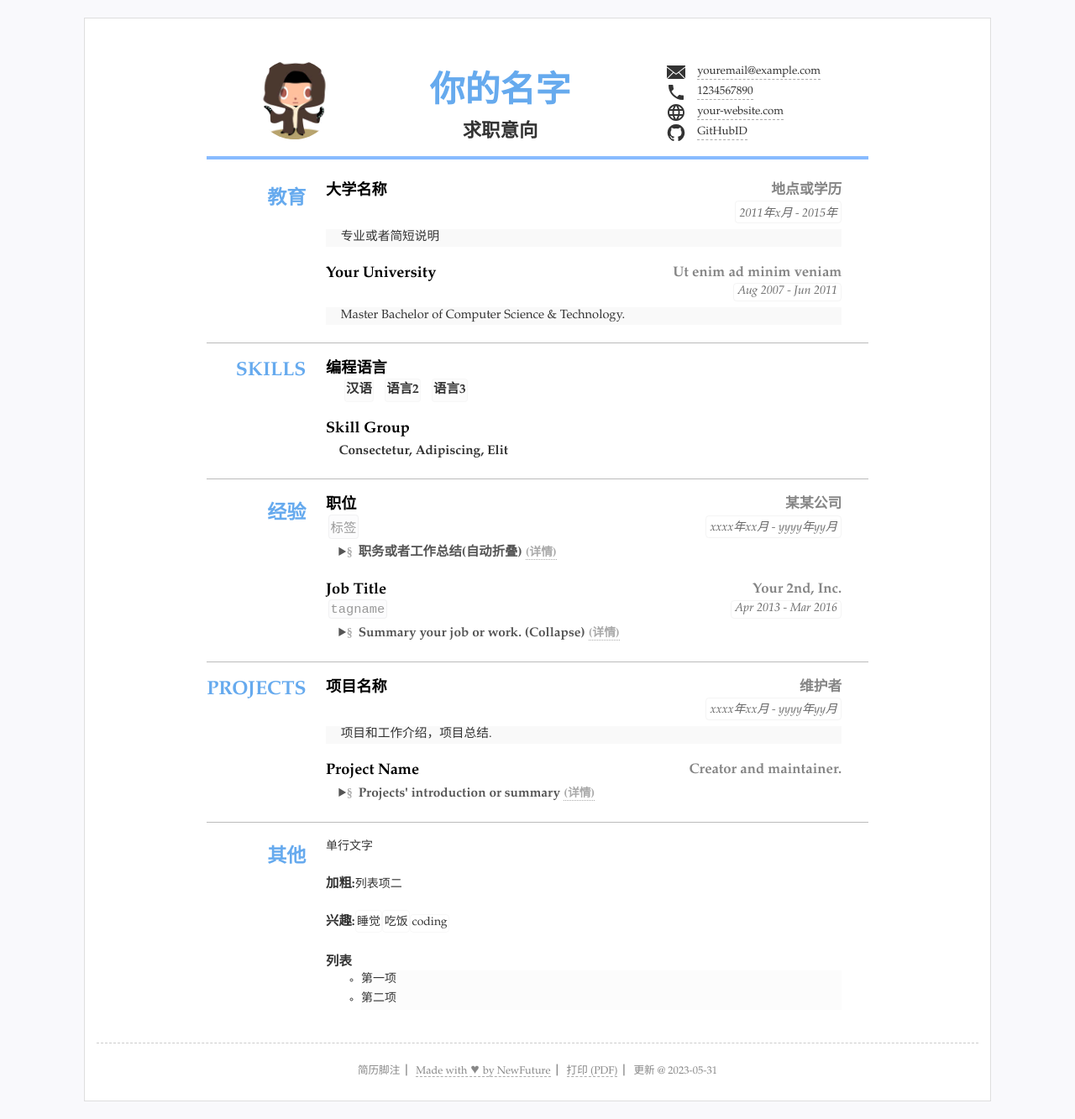
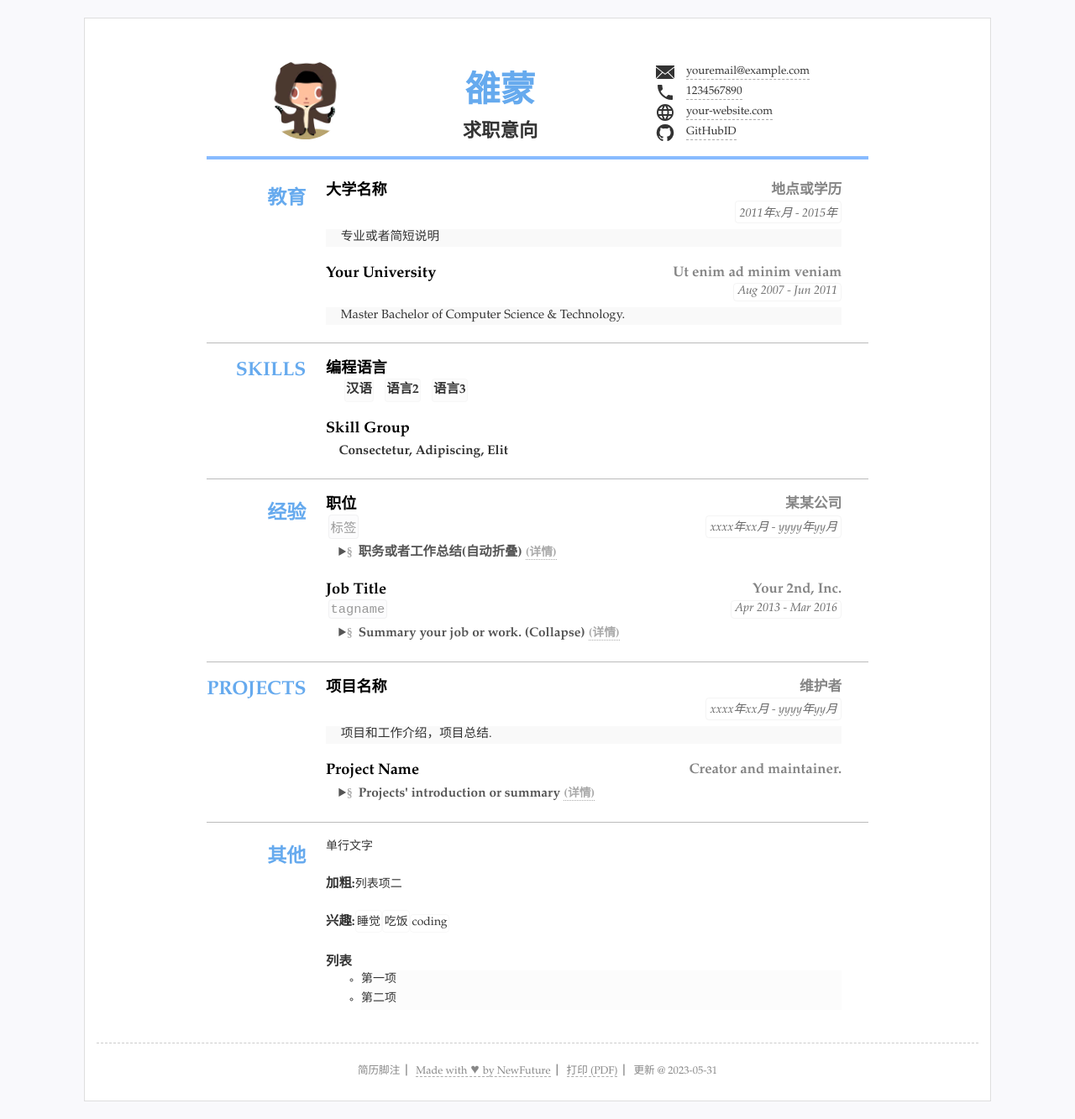
Before and after one commit to luomeng007/CV, a Jekyll site: the page built from index.html, in a window 1280 px wide. Shown: the whole page at 84% size. Built offline with Jekyll 4.4.1, drawn with Linux system fonts in a browser that asks for light colours.

Commit message:
Update resume.yml

```diff
--- a/_data/resume.yml
+++ b/_data/resume.yml
@@ -3,8 +3,8 @@
 
 title: "简历标题"
 lang: "zh" #语言设置 zh表示中文 en 表示英语
-name: "你的名字"
-jobtitle: "求职意向" #可空不显示
+name: "雒蒙" # 你的名字
+jobtitle: "求职意向" # 可空不显示
 photo: "assets/img/photo.jpg" #照片可空，不显示
 
 #联系方式
```
